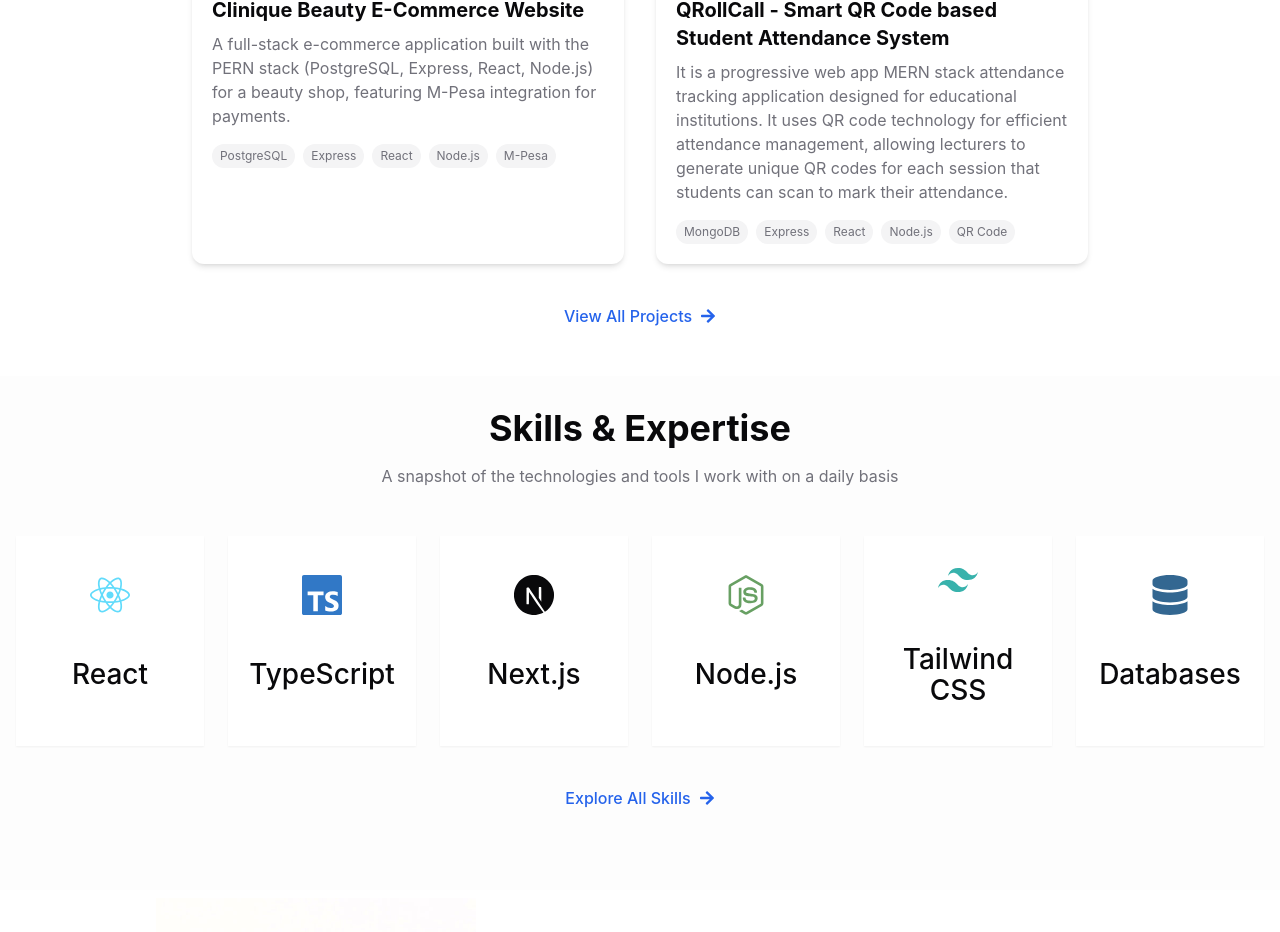
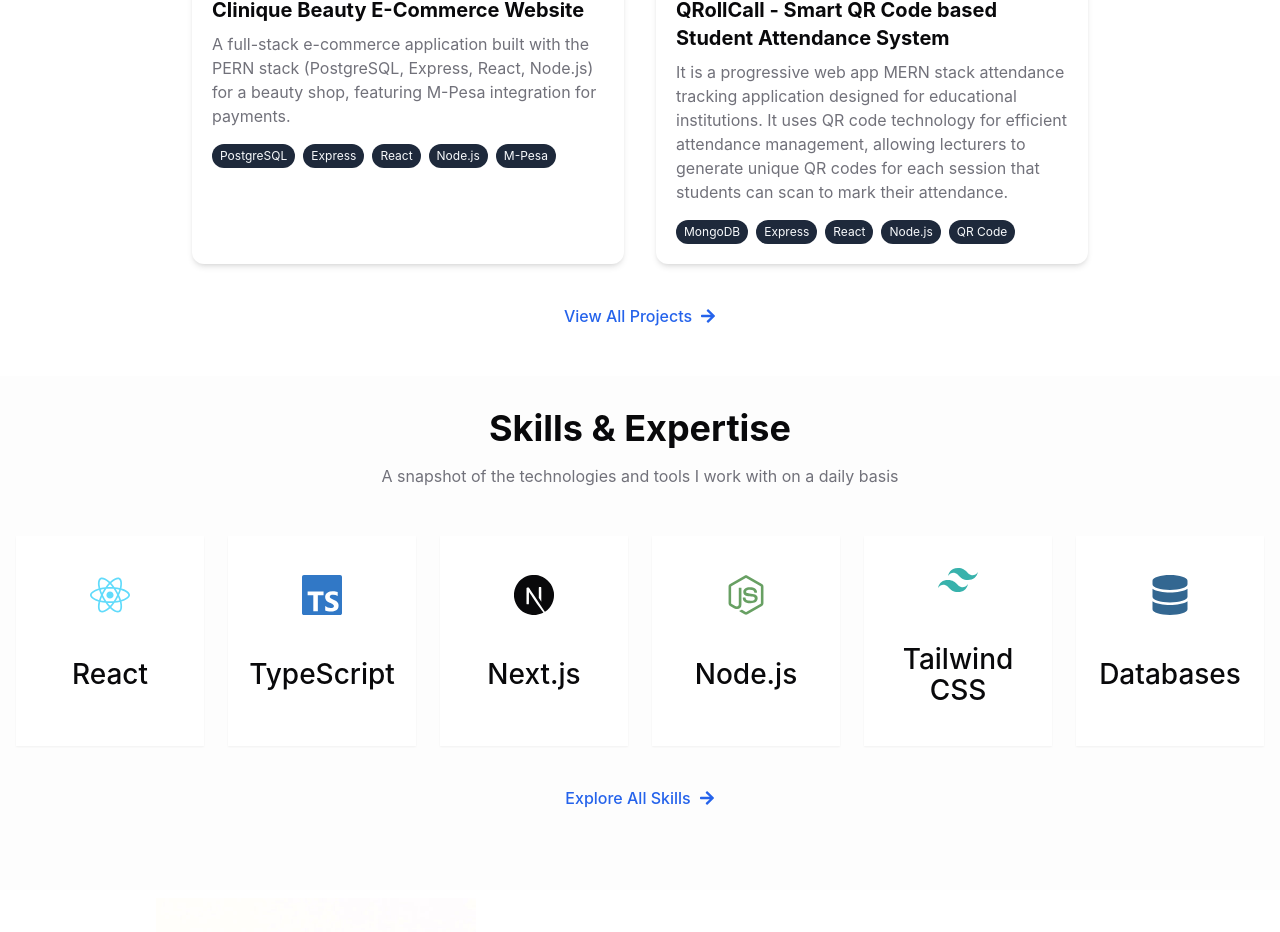
Before and after one commit to Austinkuria/portfolio, a Next.js app: page / in a window 1280 px wide. Shown: the part 1208-2140 px from the top of the page. Built offline with nearby package versions, Linux system fonts and the light colour scheme; no server answers; what next-recaptcha-v3 would draw is missing.

Commit message:
fix(HomeProjectsSection): update technology badge styles for better visibility

```diff
--- a/src/components/sections/HomeProjectsSection.tsx
+++ b/src/components/sections/HomeProjectsSection.tsx
@@ -76,7 +76,7 @@ export default function HomeProjectsSection() {
 										{project.technologies.map((tech, techIndex) => (
 											<span
 												key={techIndex}
-												className="text-xs px-2 py-1 bg-muted rounded-full text-muted-foreground"
+												className="text-xs px-2 py-1 bg-secondary rounded-full text-secondary-foreground"
 											>
 												{tech}
 											</span>
```
